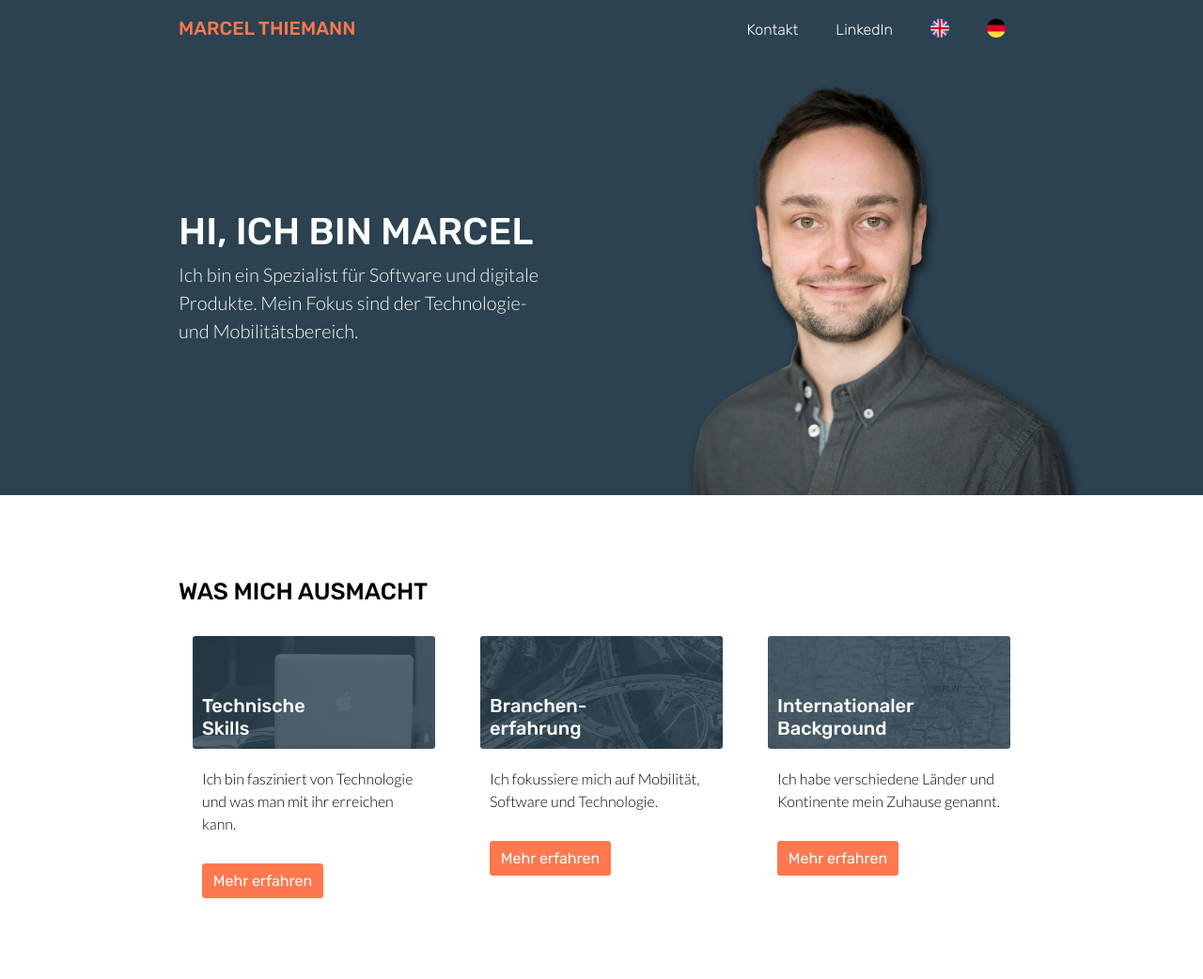
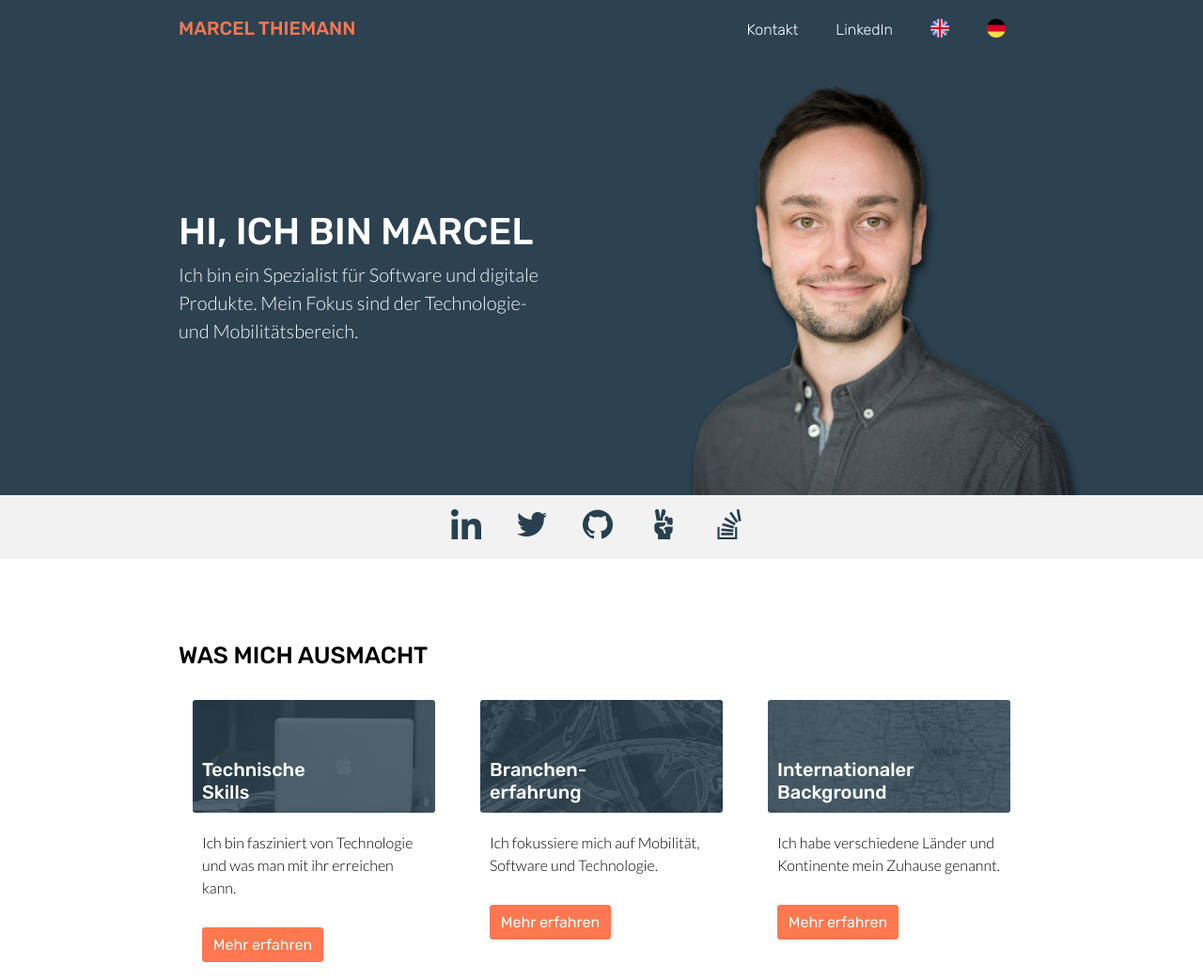
Before and after one commit to cestmarcel/cestmarcel.github.io, a plain HTML site: page de/index.html in a window 1280 px wide. Shown: the top 1042 px of the page at 94% size. Drawn offline with Linux system fonts and the light colour scheme.

Commit message:
Added new social bar to German page

```diff
--- a/de/index.html
+++ b/de/index.html
@@ -43,6 +43,28 @@
     <p>Ich bin ein Spezialist für Software und digitale Produkte. Mein Fokus sind der Technologie- und Mobilitätsbereich.</p>
   </div>
 </div>
+
+<!-- Social links -->
+
+<div class="social-links">
+  <div class="icon-row">
+    <div class="icon-column">
+      <a href="http://www.linkedin.com/in/marcelthiemann"><img src="../icons/linkedin.png" alt="Connect on LinkedIn" style="width:80%" target="_blank"></a>
+    </div>
+    <div class="icon-column">
+      <a href="https://twitter.com/cestmarcel"><img src="../icons/twitter.png" alt="Connect on Twitter" style="width:80%" target="_blank"></a>
+    </div>
+    <div class="icon-column">
+      <a href="https://github.com/cestmarcel"><img src="../icons/github.png" alt="Visit my Github profile" style="width:80%" target="_blank"></a>
+    </div>
+    <div class="icon-column">
+      <a href="https://angel.co/u/marcel-thiemann"><img src="../icons/angellist-dark.png" alt="Visit my Angellist profile" style="width:80%" target="_blank"></a>
+    </div>
+    <div class="icon-column">
+      <a href="https://stackoverflow.com/users/13382956/cestmarcel"><img src="../icons/stackoverflow.png" alt="Visit my Stack Overflow profile" style="width:80%" target="_blank"></a>
+    </div>
+    </div>
+  </div>
 
 <!-- Detail overview -->
 
@@ -195,18 +217,26 @@
 <!-- Footer -->
 
 <div class="footer">
+  <h3 class="footer-head">ONLINE-PROFILE</h3>
   <div class="icon-row">
     <div class="icon-column">
-      <a href="http://www.linkedin.com/in/marcelthiemann"><img src="../icons/linkedin.png" alt="Connect on LinkedIn" style="width:80%"></a>
+      <a href="http://www.linkedin.com/in/marcelthiemann"><img src="../icons/linkedin.png" alt="Connect on LinkedIn" style="width:80%" target="_blank"></a>
     </div>
     <div class="icon-column">
-      <a href="https://twitter.com/cestmarcel"><img src="../icons/twitter.png" alt="Connect on Twitter" style="width:80%"></a>
+      <a href="https://twitter.com/cestmarcel"><img src="../icons/twitter.png" alt="Connect on Twitter" style="width:80%" target="_blank"></a>
     </div>
     <div class="icon-column">
-      <a href="https://github.com/cestmarcel"><img src="../icons/github.png" alt="Visit my Github profile" style="width:80%"></a>
+      <a href="https://github.com/cestmarcel"><img src="../icons/github.png" alt="Visit my Github profile" style="width:80%" target="_blank"></a>
+    </div>
+    <div class="icon-column">
+      <a href="https://angel.co/u/marcel-thiemann"><img src="../icons/angellist-dark.png" alt="Visit my Angellist profile" style="width:80%" target="_blank"></a>
+    </div>
+    <div class="icon-column">
+      <a href="https://stackoverflow.com/users/13382956/cestmarcel"><img src="../icons/stackoverflow.png" alt="Visit my Stack Overflow profile" style="width:80%" target="_blank"></a>
     </div>
     </div>
-  <p class="footer">Icons made by <a href="https://www.flaticon.com/authors/freepik">Freepik</a> and <a href="https://www.flaticon.com/authors/pixel-perfect">Pixel perfect</a> from www.flaticon.com</p>
+  </div>
+  <p class="footer">Icons made by <a href="https://www.flaticon.com/authors/freepik" target="_blank">Freepik</a> and <a href="https://www.flaticon.com/authors/pixel-perfect" target="_blank">Pixel perfect</a> from www.flaticon.com</p>
 </div>
 
 <script src="../collapse.js"></script>
```
Also changed, not shown: 1 other file.
